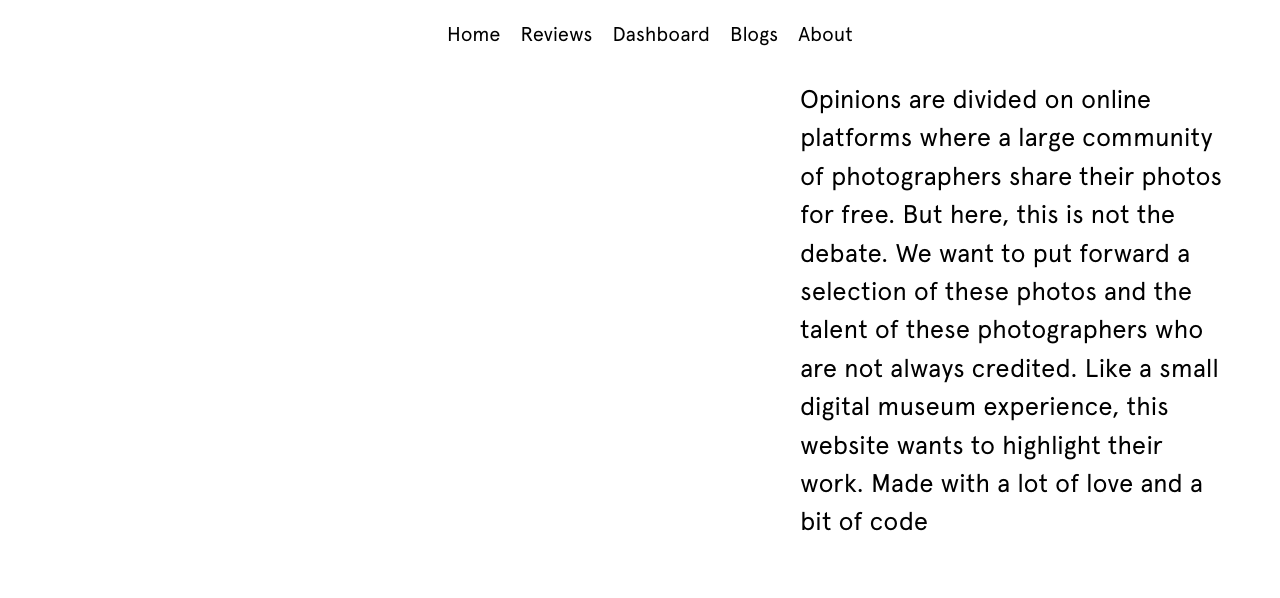
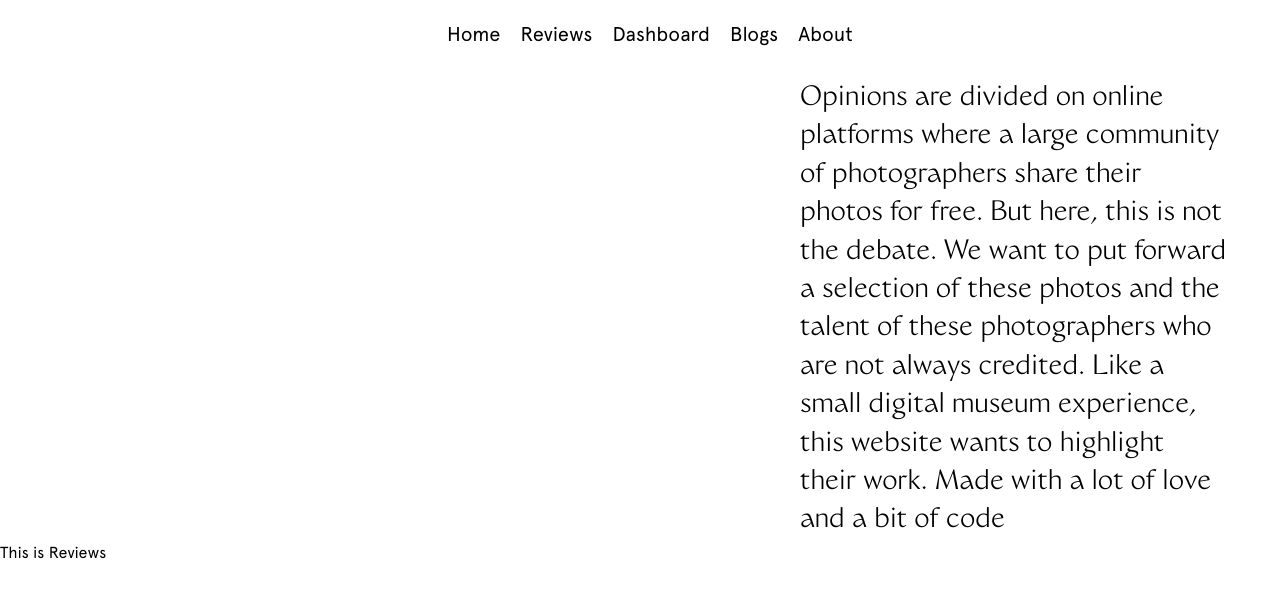
Before and after one commit to ahmedrimon/react__explore, a React (Create React App) app: page / in a window 1280 px wide. Shown: the top 598 px of the page. Built offline with nearby package versions, Linux system fonts and the light colour scheme.

Commit message:
Home component font family changed

```diff
--- a/src/App.js
+++ b/src/App.js
@@ -4,7 +4,8 @@ import './App.css';
 import { Routes, Route} from "react-router-dom";
 
 // Component Uses
-import Header from './component/Header/Header';
+
+import Navbar from './component/Navbar/Navbar';
 import Home from './component/Home/Home';
 import NotFound from './component/NotFound/NotFound';
 import Reviews from './component/Reviews/Reviews';
@@ -15,7 +16,7 @@ import About from './component/About/About';
 function App() {
   return (
     <section className="color-[#e5e7eb] h-screen">
-      <Header/>
+      <Navbar/>
       <Routes>
         <Route path="/" element={<Home/>}/>
         <Route path="/home" element={<Home/>}/>
--- a/src/component/Header/Header.js
+++ b/src/component/Header/Header.js
@@ -1,13 +1,14 @@
-import { Link } from "react-router-dom";
+
 
 const Header = () => {
      return (
-          <section className="text-center mt-5">
-                    <Link className="ml-5 text-xl text-black hover:text-red-600" to="/">Home</Link>
-                    <Link className="ml-5 text-xl text-black  hover:text-red-600" to="/reviews">Reviews</Link>
-                    <Link className="ml-5 text-xl text-black  hover:text-red-600" to="/dashboard">Dashboard</Link>
-                    <Link className="ml-5 text-xl text-black  hover:text-red-600" to="/blogs">Blogs</Link>
-                    <Link className="ml-5 text-xl text-black hover:text-red-600" to="/about">About</Link>
+          <section className="mt-8 flex">
+               <main className="w-6/12">
+
+               </main>
+               <main className="w-6/12">
+                    <h2 className="w-2/3 ml-40 text-2vw font-monarch">Opinions are divided on online platforms where a large community of photographers share their photos for free. But here, this is not the debate. We want to put forward a selection of these photos and the talent of these photographers who are not always credited. Like a small digital museum experience, this website wants to highlight their work. Made with a lot of love and a bit of code</h2>
+               </main>
           </section>
      );
 };
--- a/src/component/Home/Home.js
+++ b/src/component/Home/Home.js
@@ -1,15 +1,13 @@
-
+// Component Uses
+import Header from "../Header/Header";
+import Reviews from "../Reviews/Reviews";
 
 const Home = () => {
      return (
-          <section className="mt-8 flex">
-               <main className="w-6/12">
-
-               </main>
-               <main className="w-6/12">
-                    <h2 className="w-2/3 ml-40 text-2vw">Opinions are divided on online platforms where a large community of photographers share their photos for free. But here, this is not the debate. We want to put forward a selection of these photos and the talent of these photographers who are not always credited. Like a small digital museum experience, this website wants to highlight their work. Made with a lot of love and a bit of code</h2>
-               </main>
-          </section>
+          <>
+               <Header/>
+               <Reviews/>
+          </>
      );
 };
 
--- /dev/null
+++ b/src/component/Navbar/Navbar.js
@@ -0,0 +1,15 @@
+import { Link } from 'react-router-dom';
+
+const Navbar = () => {
+     return (
+          <section className="text-center mt-5">
+                    <Link className="ml-5 text-xl text-black hover:text-red-600" to="/">Home</Link>
+                    <Link className="ml-5 text-xl text-black  hover:text-red-600" to="/reviews">Reviews</Link>
+                    <Link className="ml-5 text-xl text-black  hover:text-red-600" to="/dashboard">Dashboard</Link>
+                    <Link className="ml-5 text-xl text-black  hover:text-red-600" to="/blogs">Blogs</Link>
+                    <Link className="ml-5 text-xl text-black hover:text-red-600" to="/about">About</Link>
+          </section>
+     );
+};
+
+export default Navbar;
--- a/src/index.css
+++ b/src/index.css
@@ -10,4 +10,8 @@
           font-family: 'Apercu';
           src: url("../public/fonts/Apercu Regular.otf");
      }
+     @font-face {
+          font-family: 'WT Monarch Nova';
+          src: url('../public/fonts/WT Monarch Nova Roman.ttf');
+     }
 }
--- a/tailwind.config.js
+++ b/tailwind.config.js
@@ -9,7 +9,8 @@ module.exports = {
     },
     extend: {
       fontFamily: {
-        apercu: ['Apercu']
+        apercu: ['Apercu'],
+        monarch: ['WT Monarch Nova']
       },
       fontSize: {
         '2vw': '2vw'
```
Also changed, not shown: public/reviews.json (added, +8 -0 lines), public/fonts/WT Monarch Nova Roman.ttf (added).
